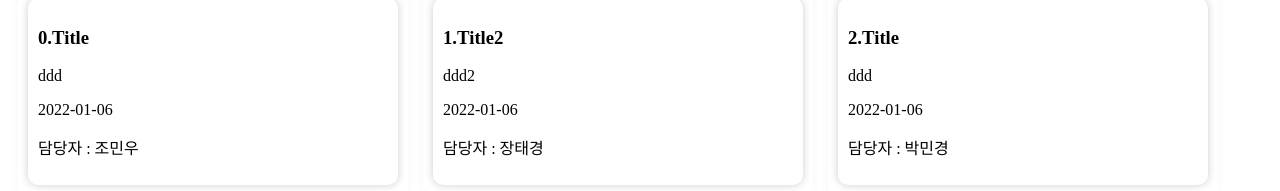
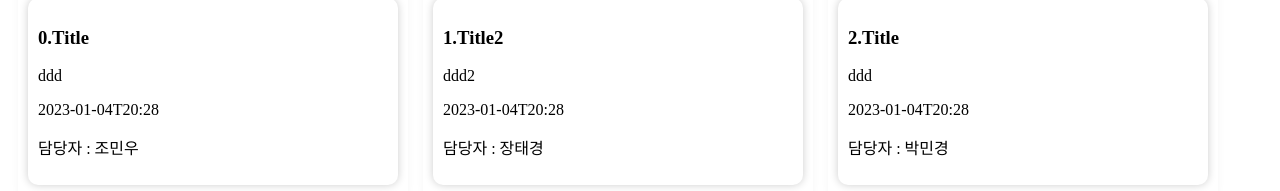
Before and after one commit to pre-onboading-eleven/pre-onboarding-8th-2-11, a React (Vite) app: page / in a window 1280 px wide. Shown: the part 121-312 px from the top of the page. Built offline with nearby package versions, Linux system fonts and the light colour scheme.

Commit message:
!hotfix : update & delete 함수 인자 수정

```diff
--- a/src/components/AddForm.tsx
+++ b/src/components/AddForm.tsx
@@ -62,7 +62,7 @@ const AddForm = ({ onSubmit, edit, setOpenModal }: IProps) => {
         order: 0,
       };
     }
-    onSubmit(newIssue);
+    edit ? onSubmit(newIssue, edit.status) : onSubmit(newIssue);
     setOpenModal(false);
   };
 
@@ -87,6 +87,7 @@ const AddForm = ({ onSubmit, edit, setOpenModal }: IProps) => {
             ref={titleRef}
           />
         </InputWrapper>
+        {edit ? (
           <InputWrapper>
             상태
             <Select
@@ -105,6 +106,9 @@ const AddForm = ({ onSubmit, edit, setOpenModal }: IProps) => {
               })}
             </Select>
           </InputWrapper>
+        ) : (
+          ''
+        )}
         <InputWrapper>
           <label htmlFor="deadDate">마감일</label>
           <InputModal
--- a/src/hooks/store.js
+++ b/src/hooks/store.js
@@ -18,7 +18,7 @@ const initialData = {
       id: 0, // 고유번호
       title: 'Title', // 제목
       content: 'ddd', // 내용
-      deadDate: '2022-01-06', //마감일
+      deadDate: '2023-01-04T20:28', //마감일
       status: 'todo', // 상태
       who: '조민우',
       order: 0,
@@ -29,7 +29,7 @@ const initialData = {
       id: 1, // 고유번호
       title: 'Title2', // 제목
       content: 'ddd2', // 내용
-      deadDate: '2022-01-06', //마감일
+      deadDate: '2023-01-04T20:28', //마감일
       status: 'doing', // 상태
       who: '장태경',
       order: 0,
@@ -40,7 +40,7 @@ const initialData = {
       id: 2, // 고유번호
       title: 'Title', // 제목
       content: 'ddd', // 내용
-      deadDate: '2022-01-06', //마감일
+      deadDate: '2023-01-04T20:28', //마감일
       status: 'done', // 상태
       who: '박민경',
       order: 0,
--- a/src/pages/Detail.tsx
+++ b/src/pages/Detail.tsx
@@ -70,7 +70,7 @@ const Detail = ({ mark, setOpenModal }: PropsType) => {
               <DeleteBtn
                 onClick={(e) => {
                   e.stopPropagation();
-                  delIssue(mark.id);
+                  delIssue(mark.status, mark.id);
                   navigate('/');
                 }}
               >
```
Lines whose indentation alone changed are shown as unchanged.
